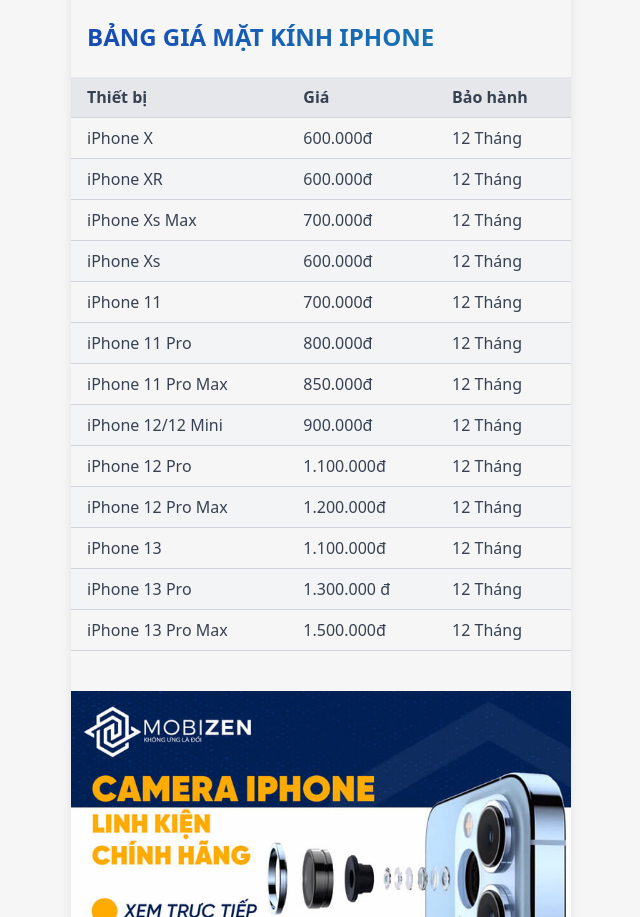
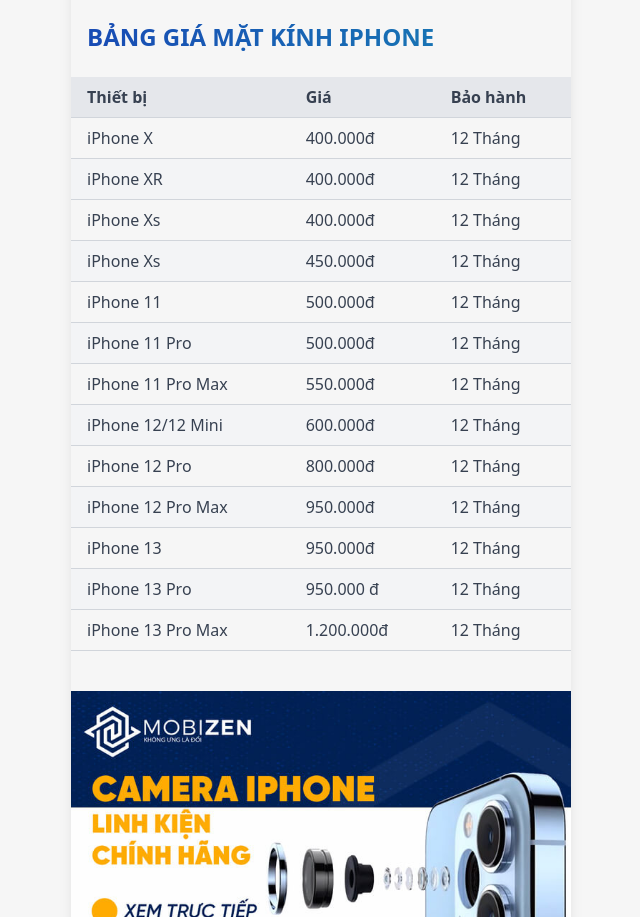
Before and after one commit to lesontung1996/mobizen, an Astro site: page / in a window 1280 px wide. Shown: the part 3661-4578 px from the top of the page, without its empty margins (319-959 px from the left). Built offline with nearby package versions, Linux system fonts and the light colour scheme; Astro itself is replaced by a stand-in of ours.

Commit message:
Update Prices “price-3”

```diff
--- a/src/_posts/prices/price-3.md
+++ b/src/_posts/prices/price-3.md
@@ -6,16 +6,16 @@
 ---
 | Thiết bị          | Giá         | Bảo hành |
 | ----------------- | ----------- | -------- |
-| iPhone X          | 600.000đ    | 12 Tháng |
-| iPhone XR         | 600.000đ    | 12 Tháng |
-| iPhone Xs Max     | 700.000đ    | 12 Tháng |
-| iPhone Xs         | 600.000đ    | 12 Tháng |
-| iPhone 11         | 700.000đ    | 12 Tháng |
-| iPhone 11 Pro     | 800.000đ    | 12 Tháng |
-| iPhone 11 Pro Max | 850.000đ    | 12 Tháng |
-| iPhone 12/12 Mini | 900.000đ    | 12 Tháng |
-| iPhone 12 Pro     | 1.100.000đ  | 12 Tháng |
-| iPhone 12 Pro Max | 1.200.000đ  | 12 Tháng |
-| iPhone 13         | 1﻿.100.000đ | 12 Tháng |
-| iPhone 13 Pro     | 1.300.000 đ  | 12 Tháng |
-| iPhone 13 Pro Max | 1﻿.500.000đ | 12 Tháng |
+| iPhone X          | 400.000đ    | 12 Tháng |
+| iPhone XR         | 400.000đ    | 12 Tháng |
+| iPhone Xs         | 400.000đ    | 12 Tháng |
+| iPhone Xs         | 450.000đ    | 12 Tháng |
+| iPhone 11         | 500.000đ    | 12 Tháng |
+| iPhone 11 Pro     | 500.000đ    | 12 Tháng |
+| iPhone 11 Pro Max | 550.000đ    | 12 Tháng |
+| iPhone 12/12 Mini | 600.000đ    | 12 Tháng |
+| iPhone 12 Pro     | 800.000đ    | 12 Tháng |
+| iPhone 12 Pro Max | 950.000đ    | 12 Tháng |
+| iPhone 13         | 950.000đ    | 12 Tháng |
+| iPhone 13 Pro     | 950.000 đ   | 12 Tháng |
+| iPhone 13 Pro Max | 1﻿.200.000đ | 12 Tháng |
```
